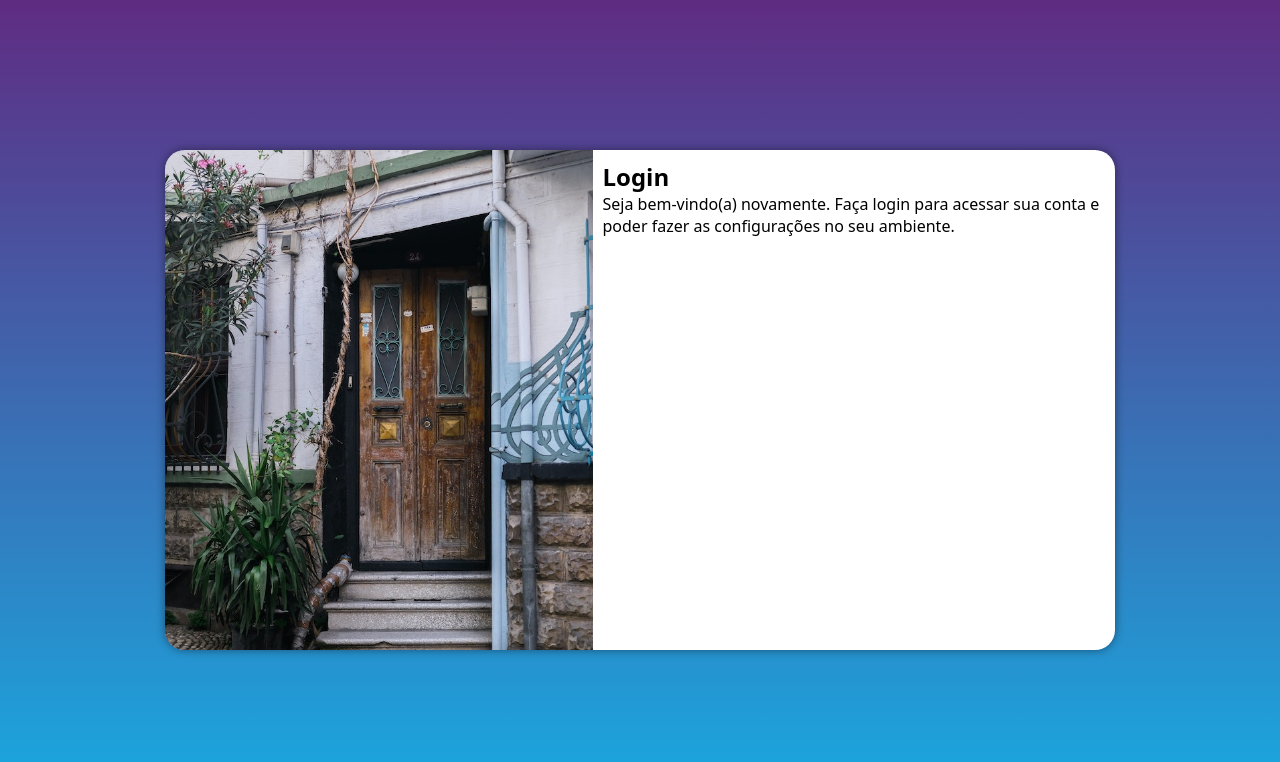
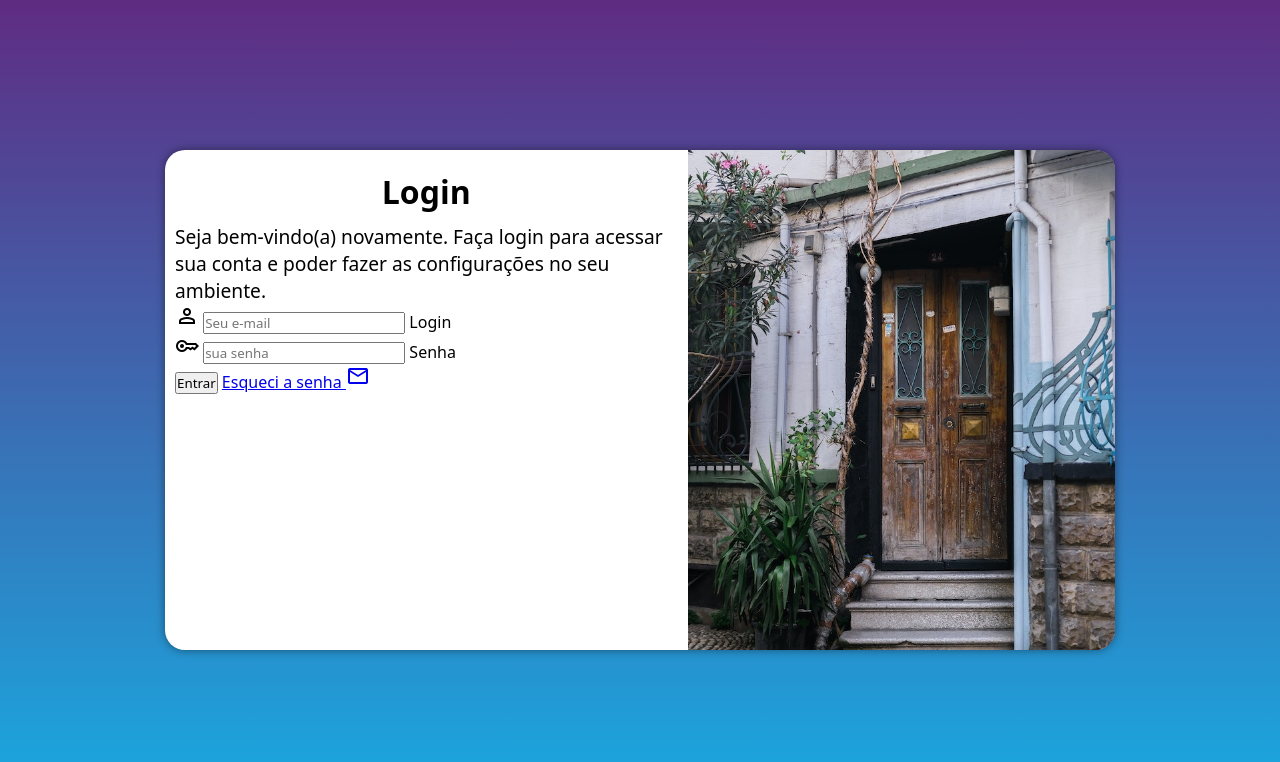
Before and after one commit to thiagorodrigues7/projeto-login, a PHP site: page / in a window 1280 px wide. Shown: the top 762 px of the page. Run offline with PHP 8.4, Linux system fonts and the light colour scheme.

Commit message:
Adicionei o formulario

```diff
--- a/estilos/media-query.css
+++ b/estilos/media-query.css
@@ -33,13 +33,21 @@
     }
 
     section#login > div#imagem {
-        float: left;
+        float: right;
         width: 45%;
         height: 100%;
     }
 
     section#login > div#formulario {
-        float: right;
+        float: left;
         width: 55%;
     }
+
+    div#formulario > h1 {
+        font-size: 2em;
+    }
+
+    div#formulario > p {
+        font-size: 1.2em;
+    }
 }
--- a/estilos/style.css
+++ b/estilos/style.css
@@ -54,3 +54,12 @@ section#login > div#formulario {
     display: block;
     padding: 10px;
 }
+
+div#formulario > h1 {
+    text-align: center;
+    margin: 10px;
+}
+
+div#formulario > p {
+    font-size: .8em;
+}
--- a/index.html
+++ b/index.html
@@ -4,6 +4,7 @@
     <meta charset="UTF-8">
     <meta name="viewport" content="width=device-width, initial-scale=1.0">
     <title>Login</title>
+    <link rel="stylesheet" href="https://fonts.googleapis.com/css2?family=Material+Symbols+Outlined:opsz,wght,FILL,GRAD@48,400,0,0" />
     <link rel="stylesheet" href="./estilos/style.css">
     <link rel="stylesheet" href="./estilos/media-query.css">
 </head>
@@ -17,7 +18,24 @@
                 <h1>Login</h1>
                 <p>Seja bem-vindo(a) novamente. Faça login para acessar sua conta e poder fazer as configurações no seu ambiente.</p>
                 <form action="login.php" method="post">
-
+                    <div class="campo">
+                        <span class="material-symbols-outlined">
+                            person
+                            </span>
+                        <input type="email" name="login" id="ilogin" placeholder="Seu e-mail" autocomplete="email" requeried maxlength="30">
+                        <label for="ilogin">Login</label>
+                    </div>
+                    <div class="campo">
+                        <span class="material-symbols-outlined">
+                            key
+                            </span>
+                        <input type="password" name="senha" id="isenha" placeholder="sua senha" autocomplete="current-password" required minlength="8" maxlength="20">
+                        <label for="isenha">Senha</label>
+                    </div>
+                    <input type="submit" value="Entrar">
+                    <a href="esqueci.html">
+                        Esqueci a senha <span class="material-symbols-outlined">mail</span>
+                    </a>
                 </form>
             </div>
         </section>
```
